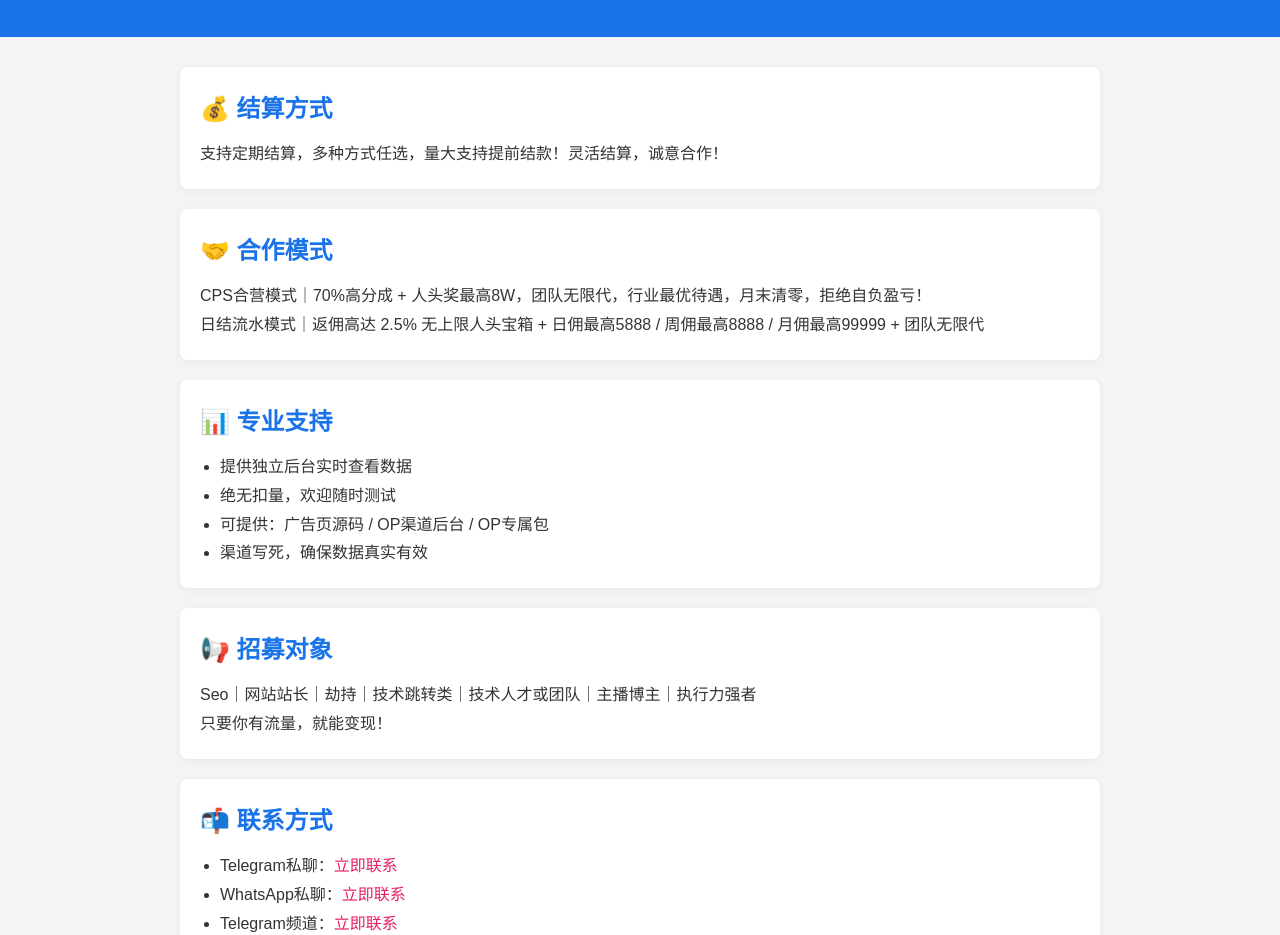
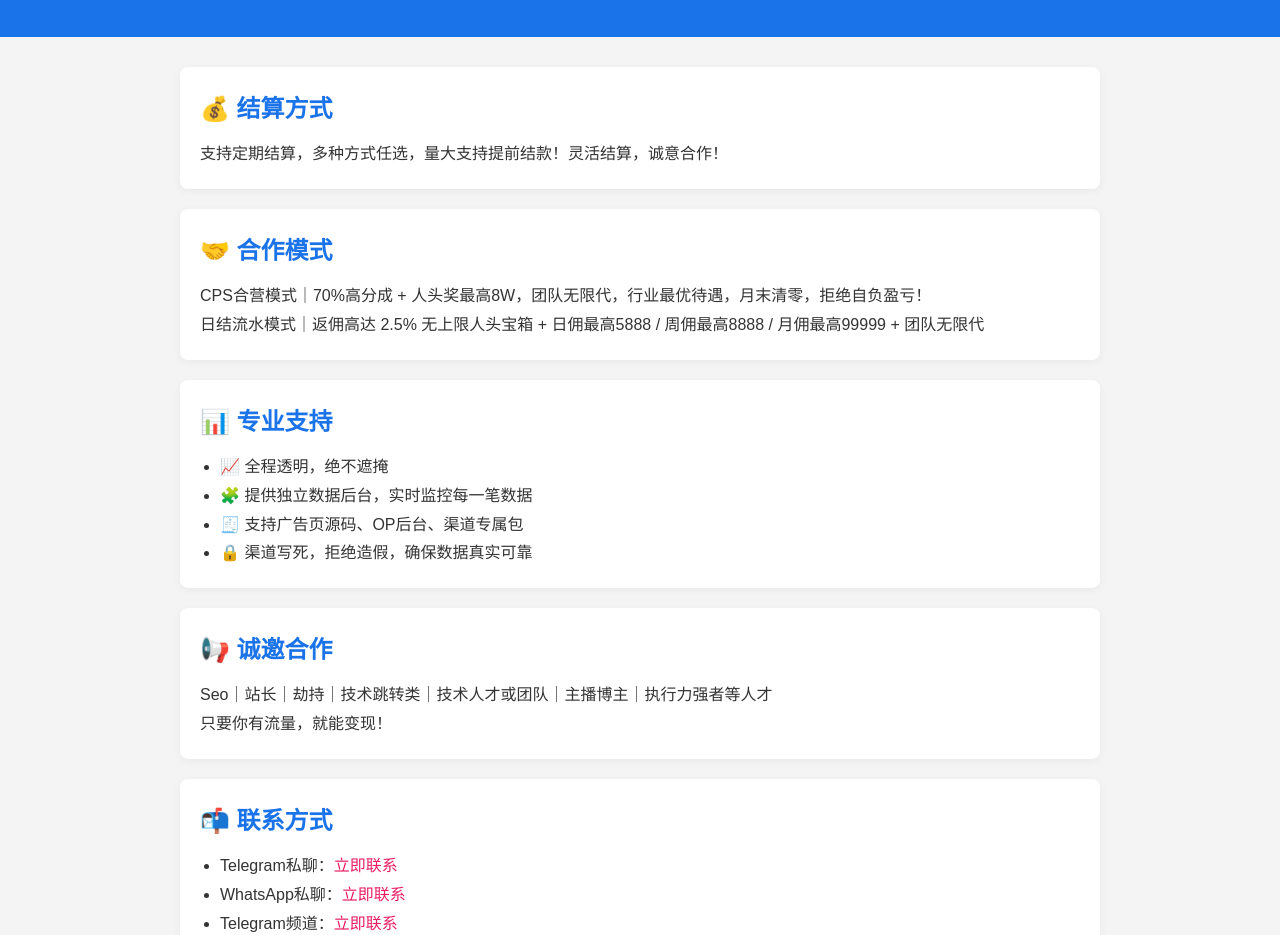
Before and after one commit to monkey1586/kaiyuan-zhaoshang, a plain HTML site: page index.html in a window 1280 px wide. Shown: the part 143-1078 px from the top of the page. Drawn offline with Linux system fonts and the light colour scheme.

Commit message:
Update index.html

```diff
--- a/index.html
+++ b/index.html
@@ -45,16 +45,16 @@
     <div class="card">
       <h2>📊 专业支持</h2>
       <ul>
-        <li>提供独立后台实时查看数据</li>
-        <li>绝无扣量，欢迎随时测试</li>
-        <li>可提供：广告页源码 / OP渠道后台 / OP专属包</li>
-        <li>渠道写死，确保数据真实有效</li>
+        <li>📈 全程透明，绝不遮掩</li>
+        <li>🧩 提供独立数据后台，实时监控每一笔数据</li>
+        <li>🧾 支持广告页源码、OP后台、渠道专属包</li>
+        <li>🔒 渠道写死，拒绝造假，确保数据真实可靠</li>
       </ul>
     </div>
 
     <div class="card">
-      <h2>📢 招募对象</h2>
-      <p>Seo｜网站站长｜劫持｜技术跳转类｜技术人才或团队｜主播博主｜执行力强者<br>只要你有流量，就能变现！</p>
+      <h2>📢 诚邀合作</h2>
+      <p>Seo｜站长｜劫持｜技术跳转类｜技术人才或团队｜主播博主｜执行力强者等人才<br>只要你有流量，就能变现！</p>
     </div>
 
     <div class="card">
```
